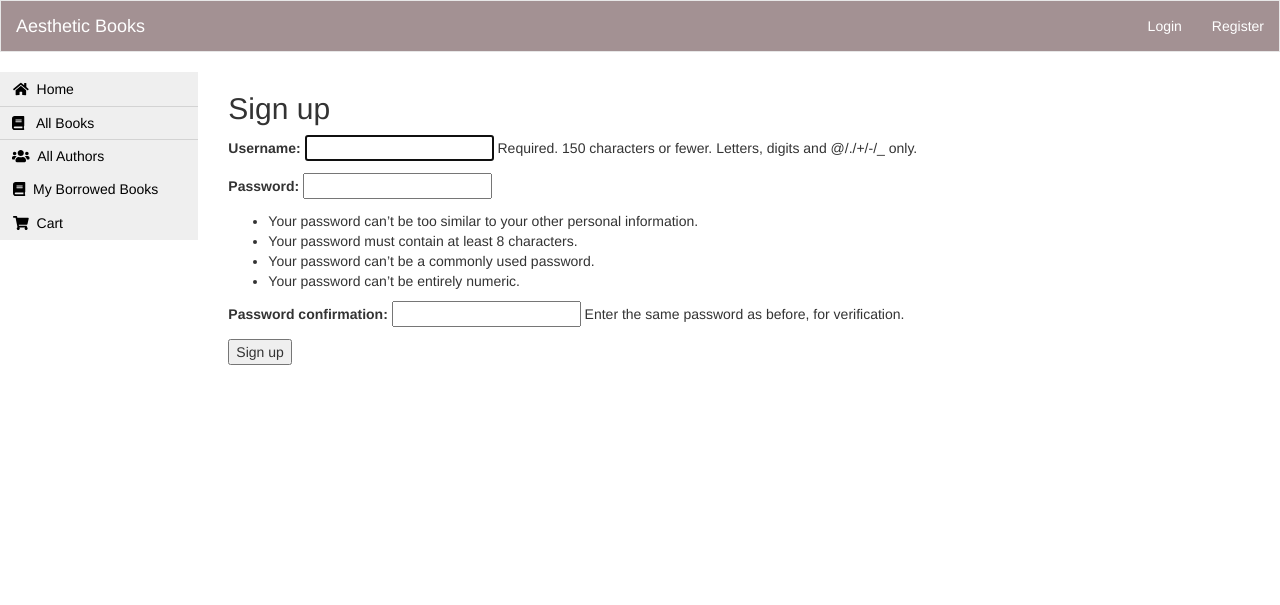
After one commit to SamirKalouf/aesthetic-memes, a Django app: page /ecommerce/signup/ in a window 1280 px wide. The commit adds this page. Shown: the top 605 px of the page. Run offline with Django 3.2, Linux system fonts and the light colour scheme; some libraries are stand-ins or nearby versions.

Commit message:
users can now register for an account through the site

```diff
--- a/aesthetic_memes/ecommerce/templates/base_generic.html
+++ b/aesthetic_memes/ecommerce/templates/base_generic.html
@@ -39,6 +39,7 @@
             <li><a href="{% url 'logout' %}?next={{request.path}}">Logout</a></li>
         {% else %}
           <li><a style="color: #FFFFFF;" href="{% url 'login' %}?next={{request.path}}">Login</a></li>
+          <li><a style="color: #FFFFFF;" href="{% url 'signup' %}">Register</a><li>
         {% endif %}
           </ul>
         </li>
--- /dev/null
+++ b/aesthetic_memes/ecommerce/templates/signup.html
@@ -0,0 +1,10 @@
+{% extends 'base_generic.html' %}
+
+{% block content %}
+  <h2>Sign up</h2>
+  <form method="post">
+    {% csrf_token %}
+    {{ form.as_p }}
+    <button type="submit">Sign up</button>
+  </form>
+{% endblock %}
--- a/aesthetic_memes/ecommerce/urls.py
+++ b/aesthetic_memes/ecommerce/urls.py
@@ -49,3 +49,7 @@ urlpatterns += [
     path('book/<uuid:book_id>/add-to-cart', views.add_to_cart, name='add-to-cart'),
     path('book/<uuid:book_id>/remove-from-cart', views.remove_from_cart, name='remove-from-cart'),
 ]
+
+urlpatterns += [
+    path('signup/', views.signup, name='signup'),
+]
--- a/aesthetic_memes/ecommerce/views.py
+++ b/aesthetic_memes/ecommerce/views.py
@@ -1,4 +1,4 @@
-from django.shortcuts import render
+from django.shortcuts import render, redirect
 from .models import Book, Author, BookInstance, Genre, Cart
 from django.contrib.auth.models import User
 from profiles.models import Profile
@@ -31,6 +31,9 @@ from django.http import HttpResponse
 from django.db.models import Q
 
 import decimal
+
+from django.contrib.auth import login, authenticate
+from django.contrib.auth.forms import UserCreationForm
 
 # Create your views here.
 
@@ -272,3 +275,17 @@ def remove_from_cart(request, book_id):
     book_instance.save()
 
     return HttpResponseRedirect(reverse('cart'))
+
+def signup(request):
+    if request.method == 'POST':
+        form = UserCreationForm(request.POST)
+        if form.is_valid():
+            form.save()
+            username = form.cleaned_data.get('username')
+            raw_password = form.cleaned_data.get('password1')
+            user = authenticate(username=username, password=raw_password)
+            login(request, user)
+            return redirect('index')
+    else:
+        form = UserCreationForm()
+    return render(request, 'signup.html', {'form': form})
--- a/aesthetic_memes/templates/registration/login.html
+++ b/aesthetic_memes/templates/registration/login.html
@@ -34,6 +34,6 @@
 </form>
 
 {# Assumes you setup the password_reset view in your URLconf #}
-<p><a href="{% url 'password_reset' %}">Lost password?</a></p>
+<!--<p><a href="{% url 'password_reset' %}">Lost password?</a></p>-->
 
 {% endblock %}
```
